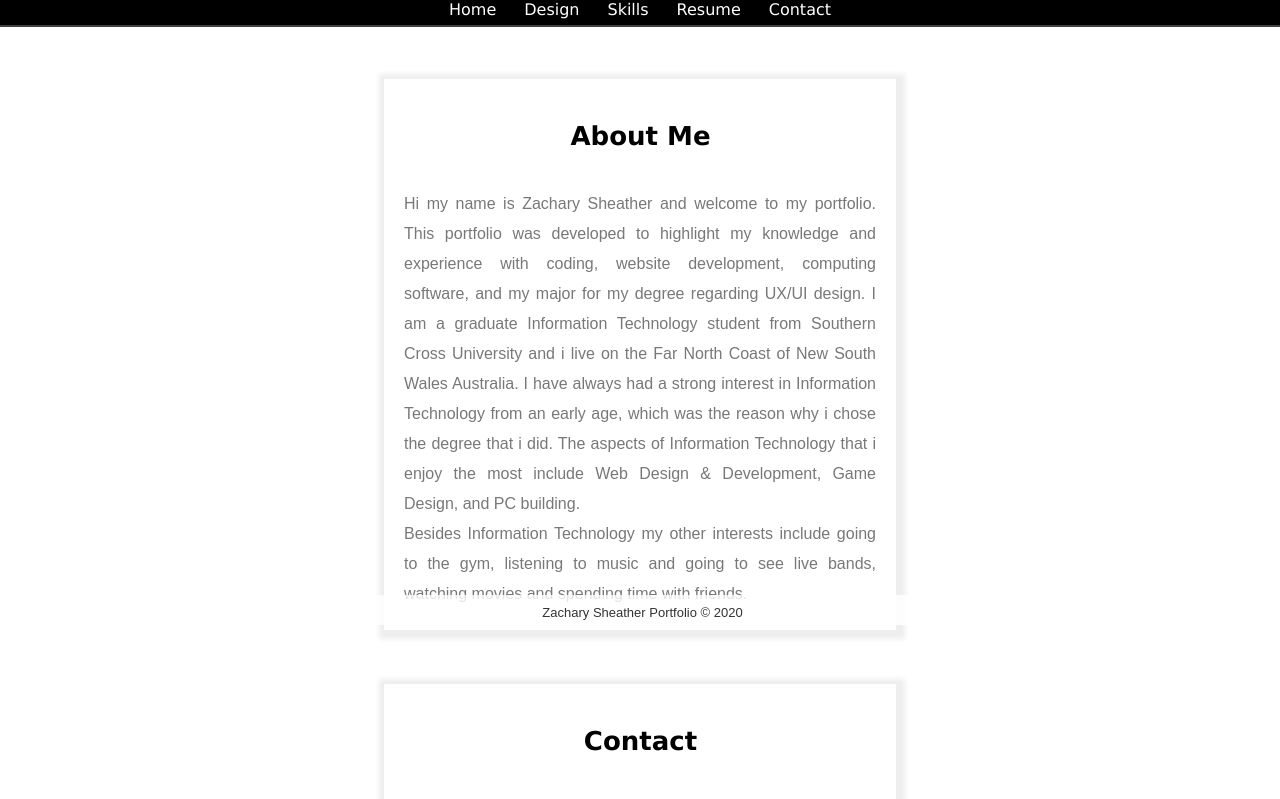
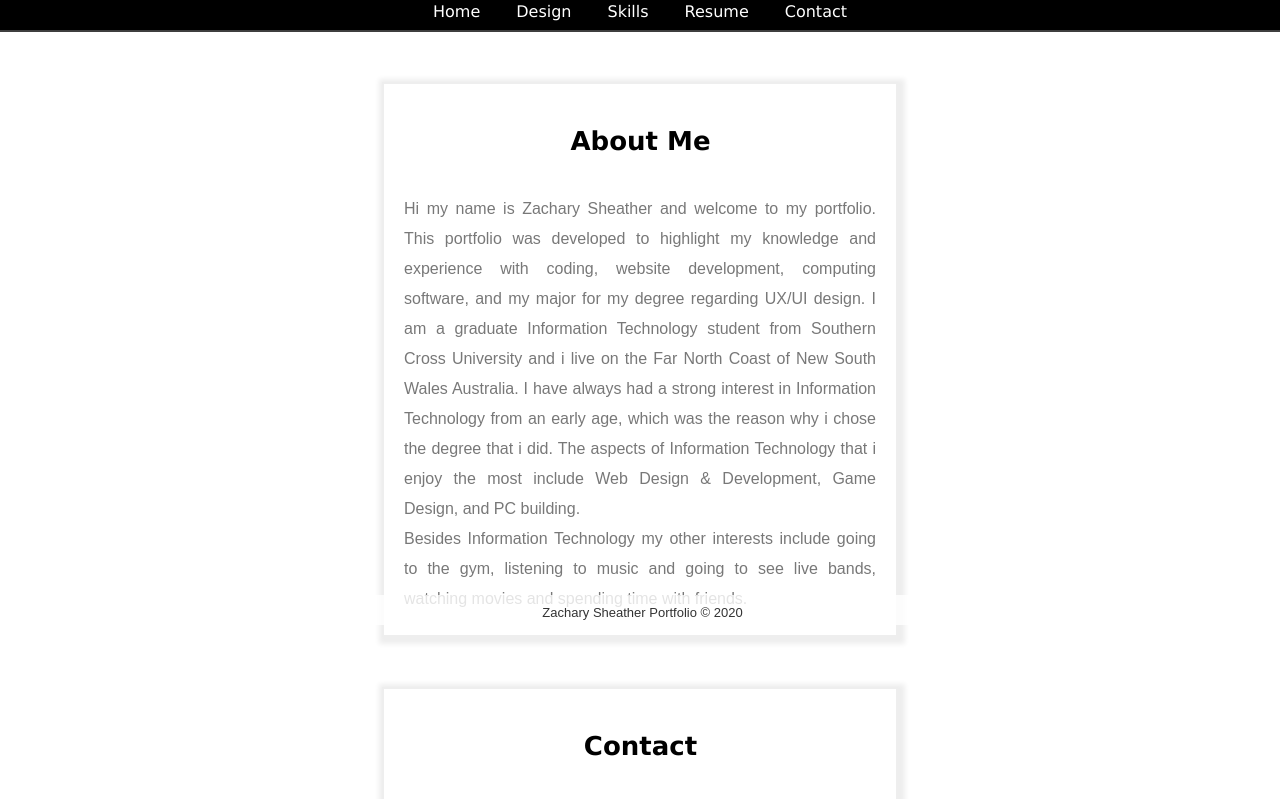
Before and after one commit to zacharysheather/Portfolio, a plain HTML site: page index.html in a window 1280 px wide. Shown: the part 175-974 px from the top of the page. Drawn offline with Linux system fonts and the light colour scheme.

Commit message:
Update style.css

```diff
--- a/css/style.css
+++ b/css/style.css
@@ -90,7 +90,7 @@ aside{
 /***************** Navigation *****************/
 nav{
     width:100%;
-    height:30px;
+    height:35px;
     background-color: rgb(0, 0, 0);
     border-top:2px solid rgb(63, 63, 63);
     border-bottom:2px solid rgb(63, 63, 63);
@@ -101,11 +101,11 @@ nav{
     display:inline-block;
     float:none;
     width:auto;
-    margin:5px;
+    margin:7px;
 }
 
 .navlink a{
-    padding:7px;
+    padding:9px;
     font-family:Verdana, Geneva, sans-serif;
     color:#ffffff;
 }
```
